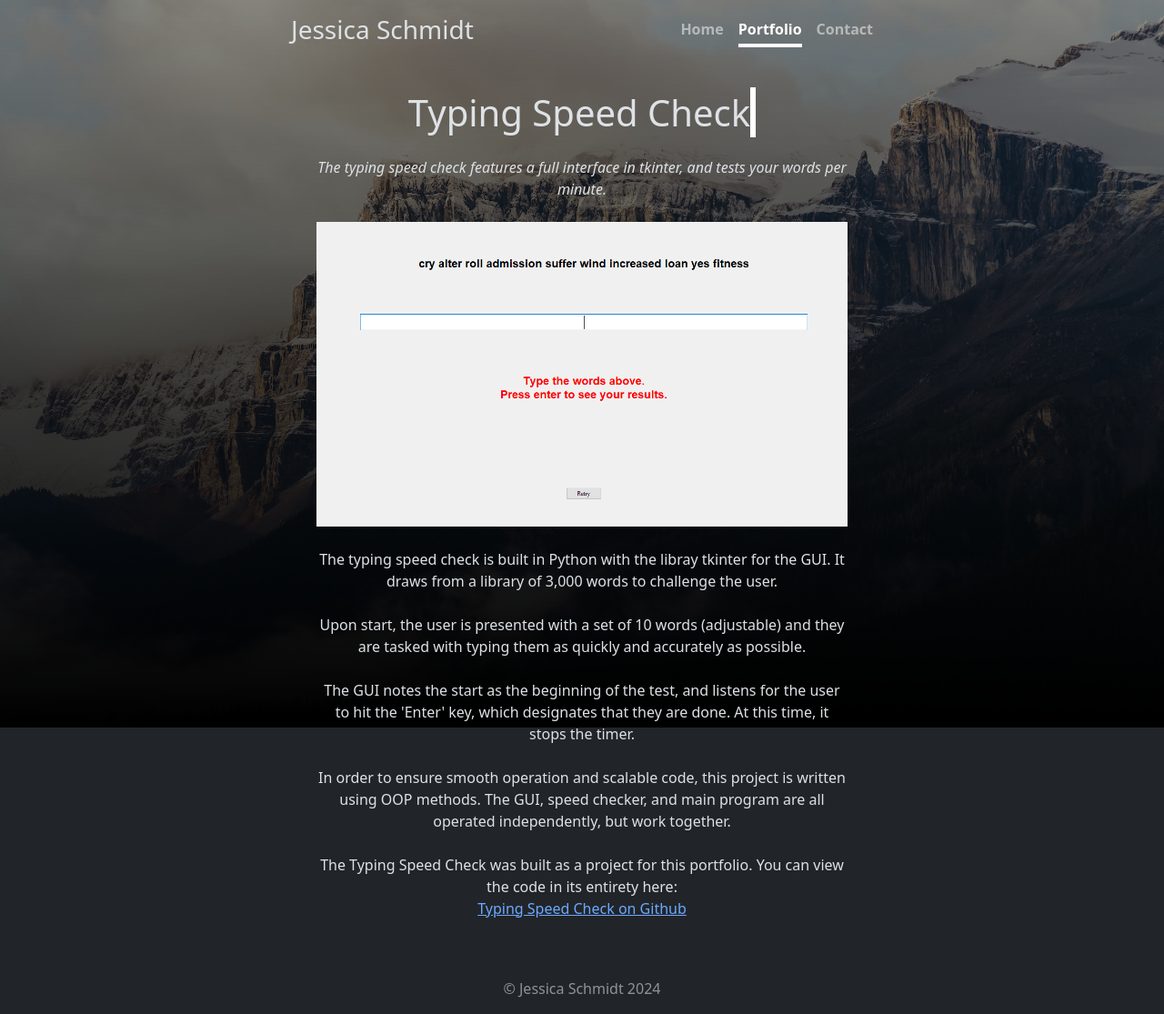
After one commit to thejessimica/portfolio, a Flask app: page /typingtest in a window 1280 px wide. The commit adds this page. Shown: the whole page at 91% size. Run offline with Flask 3, Linux system fonts and the light colour scheme; some libraries are stand-ins or nearby versions.

Commit message:
Add typing test project, add img-fluid to images

```diff
--- a/main.py
+++ b/main.py
@@ -78,6 +78,11 @@ def watermarker():
     return render_template("watermarker.html")
 
 
+@app.route('/typingtest')
+def typingtest():
+    return render_template("typingtest.html")
+
+
 @app.route('/contact', methods=["GET", "POST"])
 def contact():
     if request.method == "POST":
--- a/templates/dragonbot.html
+++ b/templates/dragonbot.html
@@ -18,7 +18,7 @@
 <p><i>Dragon Bot is written in Python using the discord.py library, which integrates smoothly with the Discord API. Dragon Bot can perform a wide variety of tasks:
 </i>
 <br><br>
-<img src="../static/assets/img/dragonbot_token.png">
+<img class="img-fluid" src="../static/assets/img/dragonbot_token.png">
 <br><br>
 <b>API calls:</b> The bot can return data from the Battle.net API, including the value of in-game currency and specified images of in-game elements.
 <br><br>
--- a/templates/morsetranslator.html
+++ b/templates/morsetranslator.html
@@ -19,7 +19,7 @@
 The Morse code translator can translate both to and from Morse code, and is compatible with most online Morse translators.
 </i>
 <br><br>
-<img src="../static/assets/img/morse_code.png">
+<img class="img-fluid" src="../static/assets/img/morse_code.png">
 <br><br>
 The Morse Code translator was written independently, primarily to showcase in this portfolio. Originally, the scope of the project was to translate from plaintext to Morse Code. As an additional challenge, I decided to build functionality that allows translating from Morse to plaintext as well. The end result is a translator that can go both ways - both to and from Morse.
 <br><br>
--- a/templates/snowagerbot.html
+++ b/templates/snowagerbot.html
@@ -19,7 +19,7 @@
 Snowager Bot is a Telegram bot which makes announcements three times per day.
 </i>
 <br><br>
-<img src="../static/assets/img/Snowager_Message.png">
+<img class="img-fluid" src="../static/assets/img/Snowager_Message.png">
 <br><br>
 Snowager Bot was made after the need arose for a bot that would send a reminder at specific intervals each day. The bot then provides a link to the related site (where the event in question is only active at the given times). Users can receive the reminder and follow the link to complete their tasks.
 <br><br>
--- a/templates/travelblog.html
+++ b/templates/travelblog.html
@@ -19,7 +19,7 @@
 The travel blog is fully operational and allows registration of users, user comments, moderation tools, post editing, and more.
 </i>
 <br><br>
-<img src="../static/assets/img/blog_comment.png">
+<img class="img-fluid" src="../static/assets/img/blog_comment.png">
 <br><br>
 The travel blog project was created as one of the capstone projects for Dr. Angela Yu’s 100 Days of Python. Built primarily with Bootstrap, the blog features a responsive, mobile-friendly layout and full moderation tools.
 <br><br>
--- /dev/null
+++ b/templates/typingtest.html
@@ -0,0 +1,40 @@
+{% include "header.html" %}
+<div class="cover-container d-flex w-100 h-100 p-3 mx-auto flex-column">
+    <header class="mb-auto">
+    <div>
+      <h3 class="float-md-start mb-0">Jessica Schmidt</h3>
+      <nav class="nav nav-masthead justify-content-center float-md-end">
+        <a class="nav-link fw-bold py-1 px-0" href="{{ url_for('home') }}">Home</a>
+        <a class="nav-link fw-bold py-1 px-0 active" aria-current="page" href="{{ url_for('portfolio') }}">Portfolio</a>
+        <a class="nav-link fw-bold py-1 px-0" href="{{ url_for('contact') }}">Contact</a>
+      </nav>
+    </div>
+  </header>
+  <main class="px-3 mb-auto mt-5">
+<div class="container">
+  <div class="typewriter">
+    <h1>Typing Speed Check</h1>
+<br><br>
+<p><i>
+The typing speed check features a full interface in tkinter, and tests your words per minute.
+</i>
+<br><br>
+<img class="img-fluid" src="../static/assets/img/TypingSpeed.png">
+<br><br>
+The typing speed check is built in Python with the libray tkinter for the GUI. It draws from a library of 3,000 words to challenge the user.
+<br><br>
+Upon start, the user is presented with a set of 10 words (adjustable) and they are tasked with typing them as quickly and accurately as possible.
+<br><br>
+The GUI notes the start as the beginning of the test, and listens for the user to hit the 'Enter' key, which designates that they are done. At this time, it stops the timer.
+<br><br>
+In order to ensure smooth operation and scalable code, this project is written using OOP methods. The GUI, speed checker, and main program are all operated independently, but work together.
+<br><br>
+The Typing Speed Check was built as a project for this portfolio. You can view the code in its entirety here:
+<br>
+<a href="https://github.com/thejessimica/typingspeedcheck" target="_blank">Typing Speed Check on Github</a>
+</p>
+
+  </div>
+</div>
+  </main>
+{% include "footer.html" %}
--- a/templates/watermarker.html
+++ b/templates/watermarker.html
@@ -19,7 +19,7 @@
 The Image Watermarker can apply a single transparent watermark to an unlimited number of images.
 </i>
 <br><br>
-<img src="../static/assets/img/image_watermark_program.png">
+<img class="img-fluid" src="../static/assets/img/image_watermark_program.png">
 <br><br>
 The Image Watermarker was written independently as a project for this portfolio. It can take an entire folder of images and apply a transparent watermark across them.
 <br><br>
```
Also changed, not shown: templates/portfolio.html (+12 -0 lines), static/assets/img/TypingSpeed.png (added), static/assets/img/typingspeedthumb.png (added).
